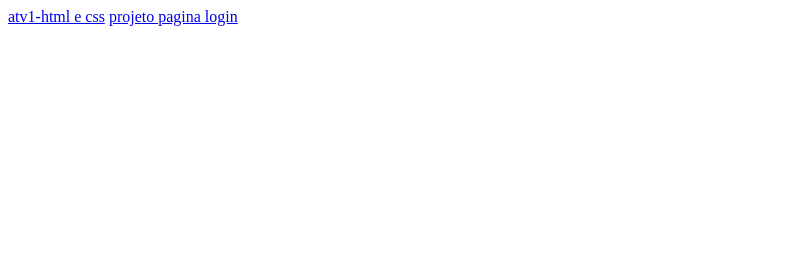
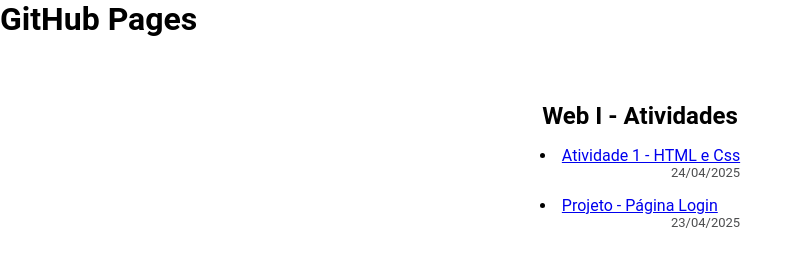
Before and after one commit to vitorialeda/web1-2023, a plain HTML site: page index.html in a window 1280 px wide. Shown: the whole page, without its empty margins (0-803 px from the left). Drawn offline with Linux system fonts and the light colour scheme.

Commit message:
index css

```diff
--- a/index.html
+++ b/index.html
@@ -3,10 +3,24 @@
 <head>
     <meta charset="UTF-8">
     <meta name="viewport" content="width=device-width, initial-scale=1.0">
+    <link rel="stylesheet" href="style.css">
     <title>Index</title>
 </head>
 <body>
-    <a href="https://vitorialeda.github.io/web1-2023/atv1-html-css/">atv1-html e css</a>
-    <a href="https://vitorialeda.github.io/web1-2023/Projeto-Pagina-de-Login-main/">projeto pagina login</a>
+    <h1>GitHub Pages</h1>
+
+    <div class="container">
+    <h2>Web I - Atividades</h2>
+        <ul>
+            <li>
+                <a href="https://vitorialeda.github.io/web1-2023/atv1-html-css/">Atividade 1 - HTML e Css</a>
+                <p>24/04/2025</p>
+            </li>
+            <li>
+                <a href="https://vitorialeda.github.io/web1-2023/Projeto-Pagina-de-Login-main/">Projeto - Página Login</a>
+                <p>23/04/2025</p>
+            </li>
+        </ul>
+    </div>
 </body>
 </html>
--- /dev/null
+++ b/style.css
@@ -0,0 +1,35 @@
+@import url('https://fonts.googleapis.com/css2?family=Montserrat:ital,wght@0,100..900;1,100..900&display=swap');
+*{
+    margin: 0;
+    padding: 0;
+    box-sizing: border-box;
+    font-family: "Roboto", sans-serif;;
+}
+
+body{
+    min-height: 100vh;
+}
+
+
+ul{
+    list-style-position: inside;
+}
+
+li>p{
+    margin-bottom: 1rem;
+    font-size: small;
+    text-align: right;
+    color: rgb(76, 77, 78);
+}
+
+.container{
+    display: grid;
+    gap: 16px;
+    margin-top: 64px;
+    justify-items: center;
+}
+
+
+footer{
+    text-align: center;
+}
```
